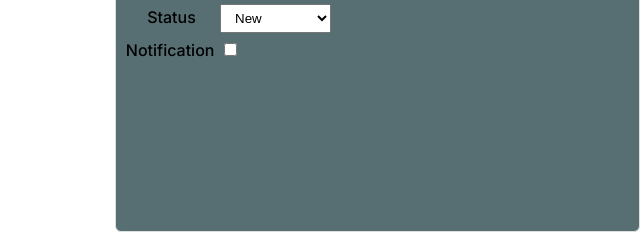
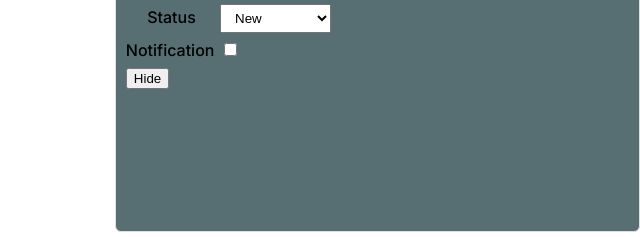
Before and after one commit to KarimeOrtiz/ProjectManager, a plain HTML site: page index.html in a window 1280 px wide. Shown: the part 482-719 px from the top of the page, 640-1280 px from the left. Drawn offline with nearby package versions, Linux system fonts and the light colour scheme.

Commit message:
second commit

```diff
--- a/index.html
+++ b/index.html
@@ -17,7 +17,7 @@
             <h3>List</h3>
         </section>
 
-        <section class="sec-form">
+        <section class="sec-form" id="hide">
             <h3>Task information</h3>
 
             <div class="my-control">
@@ -72,6 +72,10 @@
                 <label>Notification</label>
                 <input type="checkbox">
             </div>
+
+            <div>
+                <button id="hide">Hide</button>
+            </div>
         </section>
     </main>
 
--- a/js/script.js
+++ b/js/script.js
@@ -16,6 +16,10 @@ function toggleImportant(){
     }
 }
 
+function hide(){
+    document.getElementById("#form").className = "hide";
+}
+
 function init(){
     console.log("Task Manager page!");
     $("#iImportant").click(toggleImportant);
```
